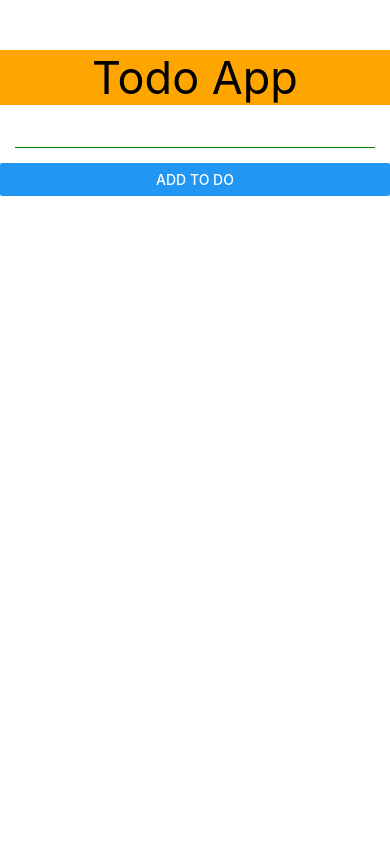
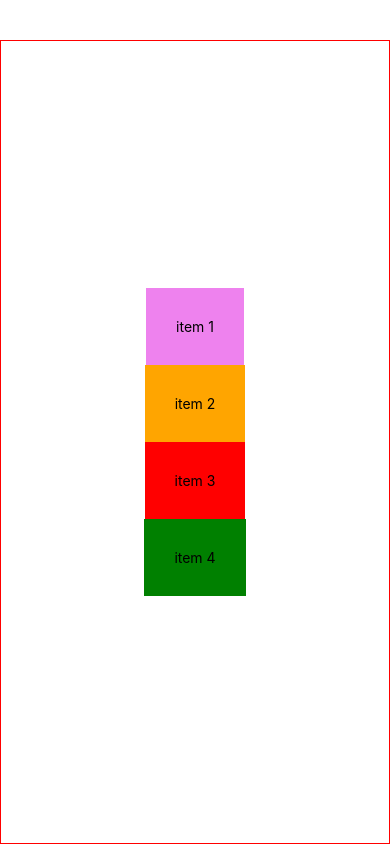
Before and after one commit to chouThanhh/react-native, a React Native app: screen / in a window 390 px wide. Built offline with nearby package versions, Linux system fonts and the light colour scheme.

Commit message:
12 flex box react native

```diff
--- a/App.tsx
+++ b/App.tsx
@@ -1,6 +1,7 @@
 import { StatusBar } from 'expo-status-bar';
 import { useState } from 'react';
 import { Alert, Button, FlatList, Keyboard, Pressable, ScrollView, StyleSheet, Text, TextInput, TouchableOpacity, TouchableWithoutFeedback, View } from 'react-native';
+import FlexBox from './components/flex.box';
 
 interface ITodo {
   id: number;
@@ -47,44 +48,46 @@
   }
   //jsx
   return (
-    <TouchableWithoutFeedback onPress={() => Keyboard.dismiss()}>
-      <View style={styles.container}>
-        {/* header */}
-        <Text style={styles.header}>Todo App</Text>
+    // <TouchableWithoutFeedback onPress={() => Keyboard.dismiss()}>
+    //   <View style={styles.container}>
+    //     {/* header */}
+    //     <Text style={styles.header}>Todo App</Text>
 
-        {/* form  */}
-        <View>
-          <TextInput
-            value={todo}
-            style={styles.todoInput}
-            onChangeText={(value) => setTodo(value)}
-          />
-          <Button title='Add to do'
-            onPress={handleAddTodo}
-          />
-        </View>
+    //     {/* form  */}
+    //     <View>
+    //       <TextInput
+    //         value={todo}
+    //         style={styles.todoInput}
+    //         onChangeText={(value) => setTodo(value)}
+    //       />
+    //       <Button title='Add to do'
+    //         onPress={handleAddTodo}
+    //       />
+    //     </View>
 
-        {/* list todo */}
-        <View style={styles.body}>
-          <FlatList
-            data={listTodo}
-            keyExtractor={item => item.id + ""}
-            renderItem={({ item }) => {
-              return (
-                <Pressable
-                  onPress={() => deleteTodo(item.id)}
-                  style={({ pressed }) => ({ opacity: pressed ? 0.5 : 1 })}
-                >
-                  <Text
-                    style={styles.todoItem}>{item.name}</Text>
-                </Pressable>
-              )
-            }}
-          />
-        </View>
+    //     {/* list todo */}
+    //     <View style={styles.body}>
+    //       <FlatList
+    //         data={listTodo}
+    //         keyExtractor={item => item.id + ""}
+    //         renderItem={({ item }) => {
+    //           return (
+    //             <Pressable
+    //               onPress={() => deleteTodo(item.id)}
+    //               style={({ pressed }) => ({ opacity: pressed ? 0.5 : 1 })}
+    //             >
+    //               <Text
+    //                 style={styles.todoItem}>{item.name}</Text>
+    //             </Pressable>
+    //           )
+    //         }}
+    //       />
+    //     </View>
 
-      </View >
-    </TouchableWithoutFeedback>
+    //   </View >
+    // </TouchableWithoutFeedback>
+
+    <FlexBox />
   );
 }
 
--- /dev/null
+++ b/components/flex.box.tsx
@@ -0,0 +1,54 @@
+import { StyleSheet, Text, View } from "react-native"
+
+const styles = StyleSheet.create({
+    container: {
+        marginTop: 40,
+        //flexDirection: "row",
+        justifyContent: "center",
+        borderWidth: 1,
+        borderColor: "red",
+        alignItems: "center",
+        flex: 1
+    },
+    item1: {
+        backgroundColor: 'violet',
+        padding: 30,
+
+    },
+    item2: {
+        backgroundColor: 'orange',
+        padding: 30,
+
+    },
+    item3: {
+        backgroundColor: 'red',
+        padding: 30,
+
+    },
+    item4: {
+        backgroundColor: 'green',
+        padding: 30,
+
+    },
+})
+
+const FlexBox = () => {
+    return (
+        <View style={styles.container}>
+            <View style={styles.item1}>
+                <Text>item 1</Text>
+            </View>
+            <View style={styles.item2}>
+                <Text>item 2</Text>
+            </View>
+            <View style={styles.item3}>
+                <Text>item 3</Text>
+            </View>
+            <View style={styles.item4}>
+                <Text>item 4</Text>
+            </View>
+        </View>
+    )
+}
+
+export default FlexBox;
```
